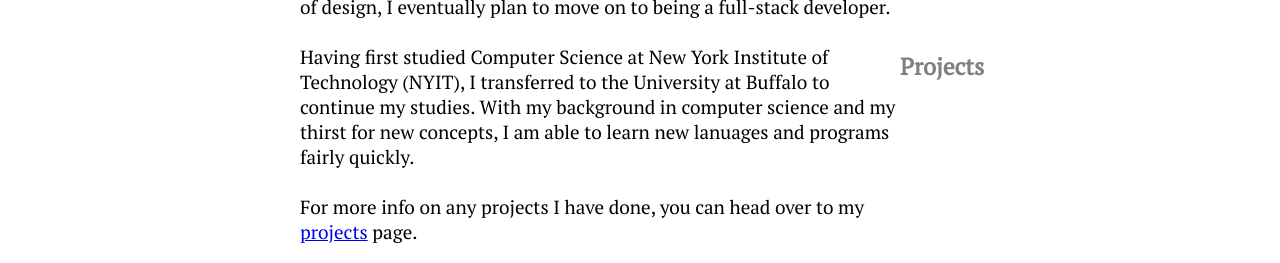
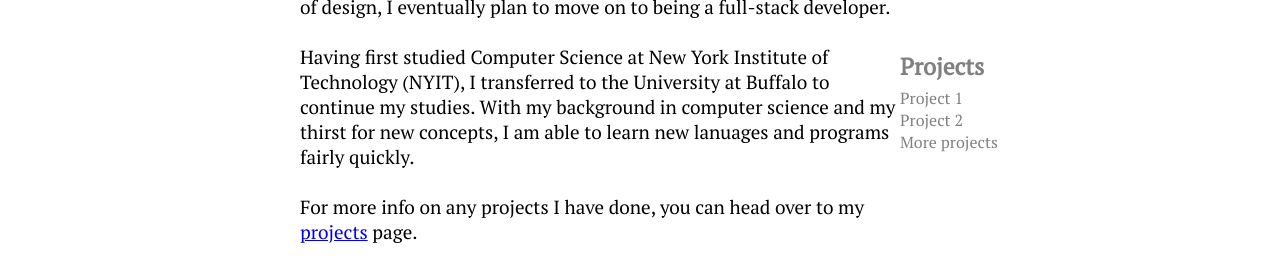
Before and after one commit to namshangprog/namshangprog.github.io, a plain HTML site: page index.html in a window 1280 px wide. Shown: the part 563-826 px from the top of the page. Drawn offline with Linux system fonts and the light colour scheme.

Commit message:
Update index.html

```diff
--- a/index.html
+++ b/index.html
@@ -38,6 +38,11 @@
                     </div>
                     <div>
                         <h6>Projects</h6>
+                        <ul>
+                            <li>Project 1</li>
+                            <li>Project 2</li>
+                            <li>More projects</li>
+                        </ul>
                     </div>
                 </div>
             </div>
```
